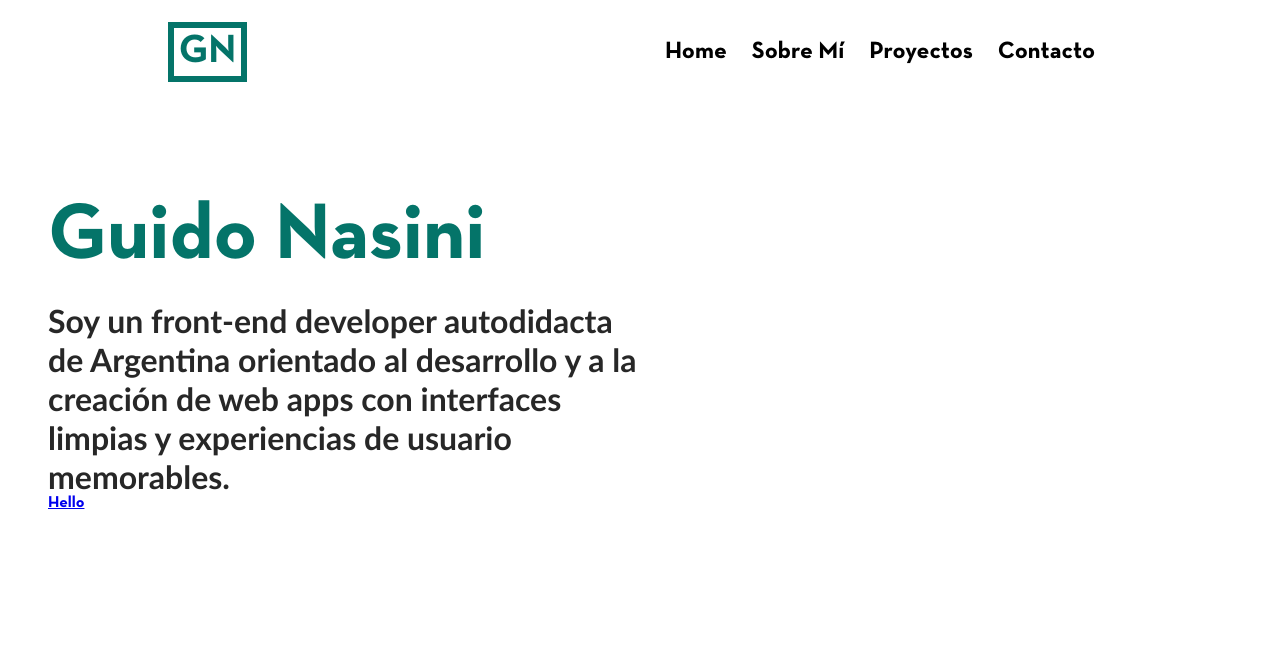
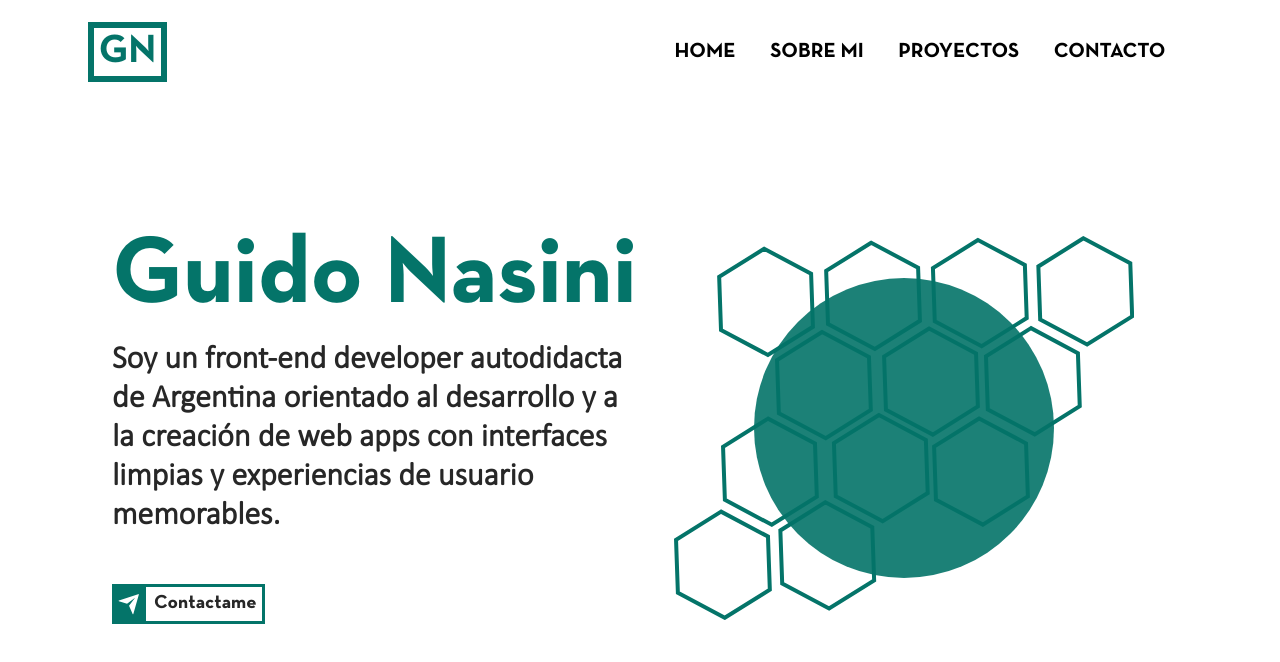
Before and after one commit to g94nas/portfolio, a React (Create React App) app: page / in a window 1280 px wide. Shown: the top 662 px of the page. Built offline with nearby package versions, Linux system fonts and the light colour scheme.

Commit message:
Added Hero Section

```diff
--- a/src/components/Header/index.tsx
+++ b/src/components/Header/index.tsx
@@ -10,10 +10,10 @@ const Header: React.FC = () => {
           <LogoScroll to="/">GN</LogoScroll>
         </div>
         <div className="second-half">
-          <LinkScroll to="/">Home</LinkScroll>
-          <LinkScroll to="/">Sobre Mí</LinkScroll>
-          <LinkScroll to="/">Proyectos</LinkScroll>
-          <LinkScroll to="/">Contacto</LinkScroll>
+          <LinkScroll to="/">HOME</LinkScroll>
+          <LinkScroll to="/">SOBRE MI</LinkScroll>
+          <LinkScroll to="/">PROYECTOS</LinkScroll>
+          <LinkScroll to="/">CONTACTO</LinkScroll>
         </div>
       </div>
     </MainWrapper>
@@ -35,7 +35,7 @@ const MainWrapper = styled.div`
     justify-content: center;
     height: fit-content;
     width: 100%;
-    padding: 0 10rem;
+    padding: 0 5rem;
   }
 
   .first-half {
@@ -76,7 +76,7 @@ const LinkScroll = styled(Link)`
   align-self: center;
   flex-direction: row;
   text-decoration: none;
-  font-size: 1.5rem;
+  font-size: 1.3rem;
   margin-top: 4rem;
   cursor: pointer;
   transition: 0.3s;
--- a/src/components/Hero/index.tsx
+++ b/src/components/Hero/index.tsx
@@ -1,6 +1,8 @@
 import React from "react";
 import styled from "styled-components/macro";
 import { Link } from "react-router-dom";
+import { RiSendPlaneFill } from "react-icons/ri";
+import { ReactComponent as Hexagons } from "../../assets/hexagons.svg";
 
 const Hero: React.FC = () => {
   return (
@@ -14,10 +16,16 @@ const Hero: React.FC = () => {
             experiencias de usuario memorables.
           </h2>
           <div className="button-div">
-            <ButtonLink to="/">Hello</ButtonLink>
+            <div className="button-border">
+              <RiSendPlaneFill />
+              <ButtonLink to="/">Contactame</ButtonLink>
+            </div>
           </div>
         </div>
-        <div className="hero-second-half"></div>
+        <div className="hero-second-half">
+          <Hexagons />
+          <div className="circle"></div>
+        </div>
       </div>
     </MainWrapper>
   );
@@ -30,7 +38,6 @@ const MainWrapper = styled.div`
   flex-direction: row;
   align-items: center;
   justify-content: center;
-  margin: 10rem 3rem;
 
   .hero-container {
     display: flex;
@@ -38,6 +45,7 @@ const MainWrapper = styled.div`
     flex-direction: row;
     align-items: center;
     justify-content: center;
+    margin: 12rem 7rem;
   }
 
   .hero-first-half {
@@ -46,25 +54,88 @@ const MainWrapper = styled.div`
     flex: 0.5;
 
     h1 {
-      font-size: 5rem;
+      font-size: 6rem;
       color: #047469;
       justify-content: flex-start;
-      margin-bottom: 1.5rem;
+      margin-bottom: 1rem;
     }
 
     h2 {
       font-size: 2rem;
       color: #272727;
       justify-content: flex-start;
-      font-family: "Calibri";
+      font-family: "Calibri Light";
+      margin-bottom: 1.5rem;
+      margin-bottom: 3rem;
     }
   }
 
   .hero-second-half {
+    position: relative;
     display: flex;
     flex-direction: column;
+    align-items: center;
+    justify-content: center;
     flex: 0.5;
+
+    div {
+      position: absolute;
+      width: 300px;
+      height: 300px;
+      background-color: #047469;
+      opacity: 0.9;
+      border-radius: 10rem;
+    }
+  }
+
+  .button-div {
+    display: flex;
+    flex-direction: row;
+    width: 100%;
+    justify-content: flex-start;
+    align-items: center;
+  }
+
+  .button-border {
+    display: flex;
+    flex-direction: row;
+    width: fit-content;
+    height: 40px;
+    align-items: center;
+    justify-content: center;
+    justify-self: flex-start;
+    border-top: 3px solid #047469;
+    border-right: 3px solid #047469;
+    border-bottom: 3px solid #047469;
+    cursor: pointer;
+    transition: 0.3s;
+
+    &:hover {
+      transform: translate(5px, -5px);
+      transition: 0.3s;
+    }
+
+    svg {
+      display: flex;
+      background-color: #047469;
+      color: #fff;
+      width: 40px;
+      height: 105%;
+      flex: 0.2;
+      padding-left: 5px;
+      padding-right: 5px;
+    }
   }
 `;
 
-const ButtonLink = styled(Link)``;
+const ButtonLink = styled(Link)`
+  display: flex;
+  text-decoration: none;
+  color: #272727;
+  justify-self: flex-start;
+  width: 100%;
+  flex: 0.9;
+  padding-left: 0.5rem;
+  font-size: 1.2rem;
+  transition: 0.3s;
+`;
```
Also changed, not shown: 1 other file (tests, documents, lock files or other folders).
